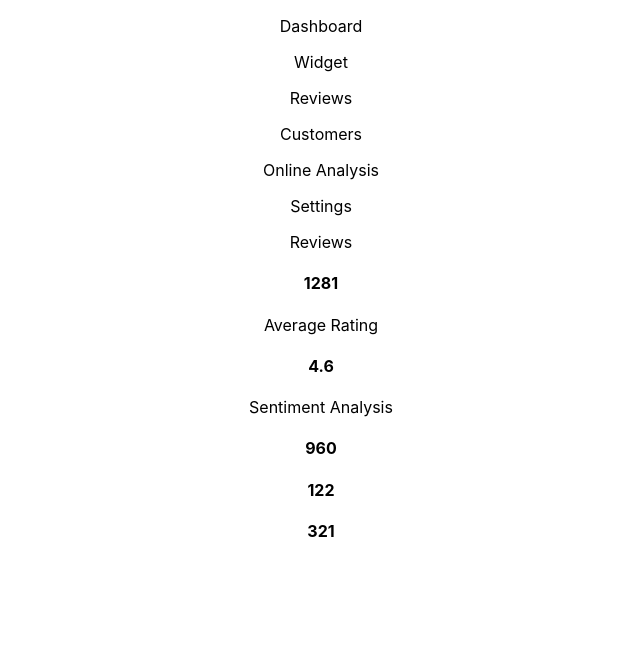
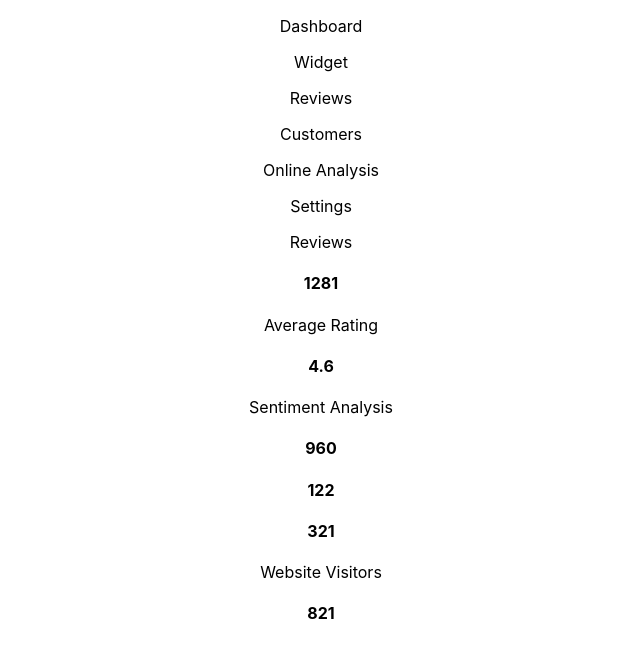
Before and after one commit to illnessink/dashboard, a React (Create React App) app: page / in a window 1280 px wide. Shown: the top 658 px of the page, without its empty margins (319-959 px from the left). Built offline with nearby package versions, Linux system fonts and the light colour scheme.

Commit message:
wip: adds visitors to App

```diff
--- a/src/App.js
+++ b/src/App.js
@@ -1,5 +1,6 @@
 import Sidebar from './components/Sidebar';
 import Info from './components/Info';
+import Visitors from './components/Visitors';
 import './App.css';
 
 function App() {
@@ -9,7 +10,7 @@ function App() {
       <Info whichTitle="Reviews" statOne={1281} />
       <Info whichTitle="Average Rating" statOne={4.6} />
       <Info whichTitle="Sentiment Analysis" statOne={960} statTwo={122} statThree={321} />
-
+      <Visitors />
     </div>
   );
 }
```
